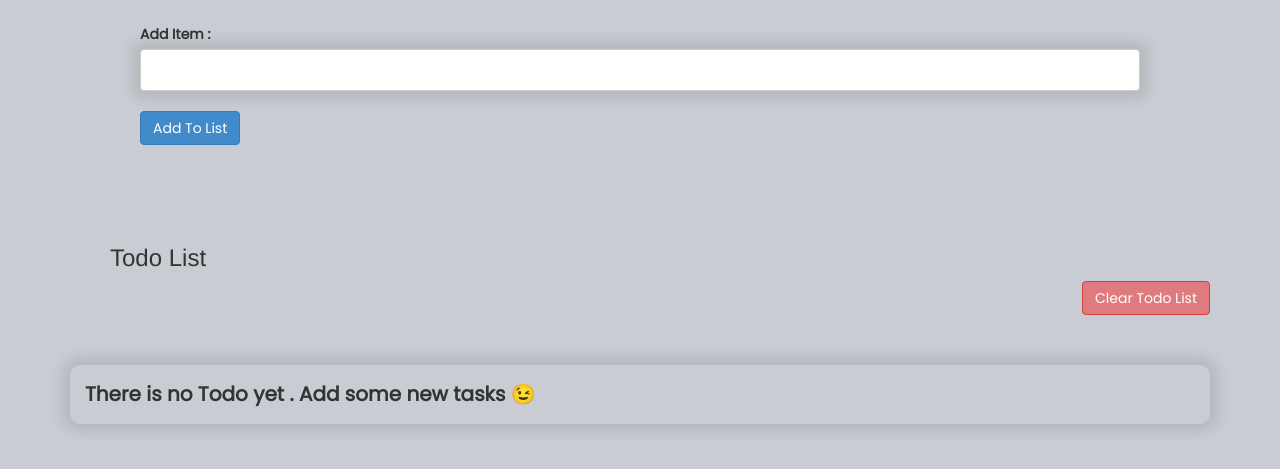
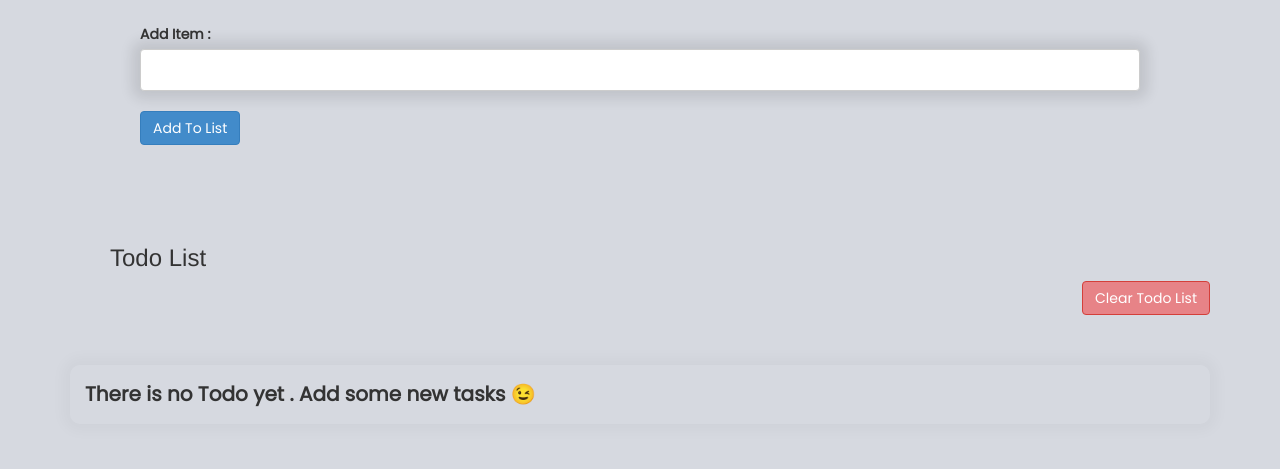
Before and after one commit to Alivolley/todo, a plain HTML site: page index.html in a window 1280 px wide. Shown: the part 109-578 px from the top of the page. Drawn offline with Linux system fonts and the light colour scheme.

```diff
--- a/css/style.css
+++ b/css/style.css
@@ -4,7 +4,7 @@
 }
 
 body {
-   background-color: #c9ccd3;
+   background-color: #d6d9e0;
 }
 
 .container {
@@ -87,5 +87,5 @@
    margin: 0 auto;
    padding: 15px;
    border-radius: 10px;
-   box-shadow: 0px 0px 13px 8px rgba(0, 0, 0, 0.1);
+   box-shadow: 0px 0px 13px 8px rgba(0, 0, 0, 0.026);
 }
```
